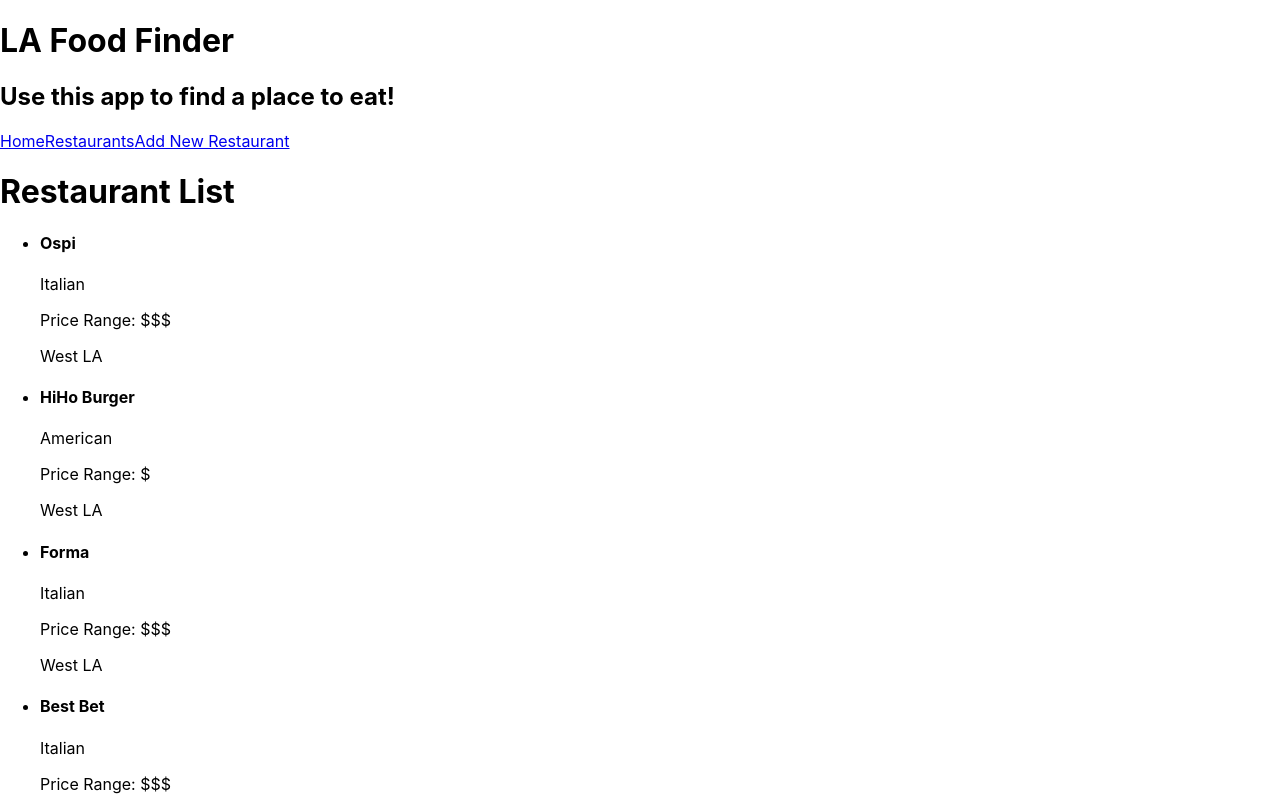
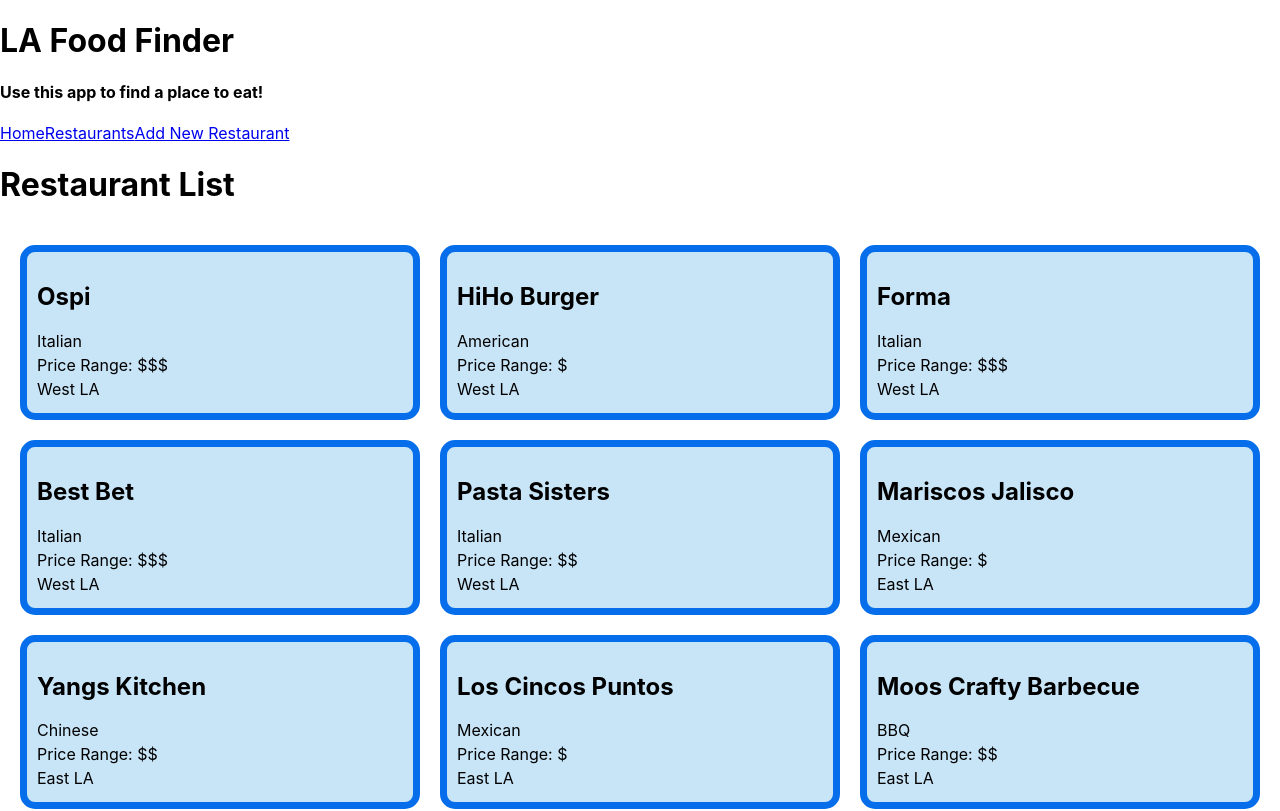
Before and after one commit to ejelymyles/la-foodie-app, a React (Create React App) app: page /restaurants in a window 1280 px wide. Shown: the top 811 px of the page. Built offline with nearby package versions, Linux system fonts and the light colour scheme; data requests are answered from the project's data file.

Commit message:
apply css to restaraunt cards

```diff
--- a/db.json
+++ b/db.json
@@ -853,6 +853,13 @@
       "price": "$$",
       "location": "central la",
       "id": 122
+    },
+    {
+      "name": "Javiers",
+      "cuisine": "Mexican",
+      "price": "$$$",
+      "location": "central la",
+      "id": 123
     }
   ]
 }
--- a/src/App.css
+++ b/src/App.css
@@ -1,38 +1,31 @@
-.App {
-  text-align: center;
+.card {
+  border: 7px solid #076eeb; /* Add a border to create the card effect */
+
+  border-radius: 15px; /* Adjust the value to control the roundness */
+  padding: 10px; /* Add padding to space out the content */
+  box-sizing: border-box; /* Include padding and border in the width calculation */
+  background-color: rgb(200, 229, 248); /* Set the background color */
 }
 
-.App-logo {
-  height: 40vmin;
-  pointer-events: none;
+.card-container {
+  display: grid;
+  grid-template-columns: repeat(3, 1fr); /* 3 columns in each row */
+  grid-gap: 20px; /* Add some spacing between cards */
+  padding: 20px; /* Add spacing around the container */
 }
 
-@media (prefers-reduced-motion: no-preference) {
-  .App-logo {
-    animation: App-logo-spin infinite 20s linear;
-  }
+.card h4 {
+  margin: 0; /* Remove margin for the title */
 }
 
-.App-header {
-  background-color: #282c34;
-  min-height: 100vh;
-  display: flex;
-  flex-direction: column;
-  align-items: center;
-  justify-content: center;
-  font-size: calc(10px + 2vmin);
-  color: white;
+.card p {
+  margin: 4px 0; /* Add spacing between paragraphs */
 }
 
-.App-link {
-  color: #61dafb;
+ul.cards {
+  list-style: none;
 }
 
-@keyframes App-logo-spin {
-  from {
-    transform: rotate(0deg);
-  }
-  to {
-    transform: rotate(360deg);
-  }
+div.cards {
+  list-style: none;
 }
--- a/src/Components/Filter.js
+++ b/src/Components/Filter.js
@@ -44,7 +44,7 @@ function Filter({ restaurants }){
 
     return (
         <div>
-            <h1>Find A Reastaurant Here</h1>
+            <h2>Search For A Reastaurant Here</h2>
         <form onSubmit={handleSubmit}>
           <label>
             Cuisine:
@@ -97,7 +97,7 @@ function Filter({ restaurants }){
           <button type="submit">Search</button>
         </form>
 
-        <div>
+        <div className="cards card-container">
             {filteredData.map((restaurant) => (<RestaurantCard key={restaurant.id} restaurant={restaurant} />))}
         </div>
       </div>
--- a/src/Components/Header.js
+++ b/src/Components/Header.js
@@ -5,7 +5,7 @@ function Header(){
     return (
         <div>
             <h1>LA Food Finder</h1>
-            <h2>Use this app to find a place to eat!</h2>
+            <h4>Use this app to find a place to eat!</h4>
             <NavBar />
         </div>
     );
--- a/src/Components/RestaurantCard.js
+++ b/src/Components/RestaurantCard.js
@@ -7,7 +7,7 @@ function RestaurantCard({ restaurant }){
     return(
         <div>
             <li className="card">
-                <h4>{name}</h4>
+                <h2>{name}</h2>
                 <p>{cuisine}</p>
                 <p>Price Range: {price}</p>
                 <p>{location}</p>
--- a/src/Components/RestaurantPage.js
+++ b/src/Components/RestaurantPage.js
@@ -5,12 +5,9 @@ function RestaurantPage({ restaurants }){
     return(
         <div>
             <h1>Restaurant List </h1>
-            <ul className="cards">{restaurants.map((restaurant) => <RestaurantCard key={restaurant.id} restaurant={restaurant}/>)}</ul>
+            <ul className="cards card-container">{restaurants.map((restaurant) => <RestaurantCard key={restaurant.id} restaurant={restaurant}/>)}</ul>
         </div>
     );
 }
 
 export default RestaurantPage;
-
-
-//<li key={restaurant.id}>{restaurant.name}</li>
```
